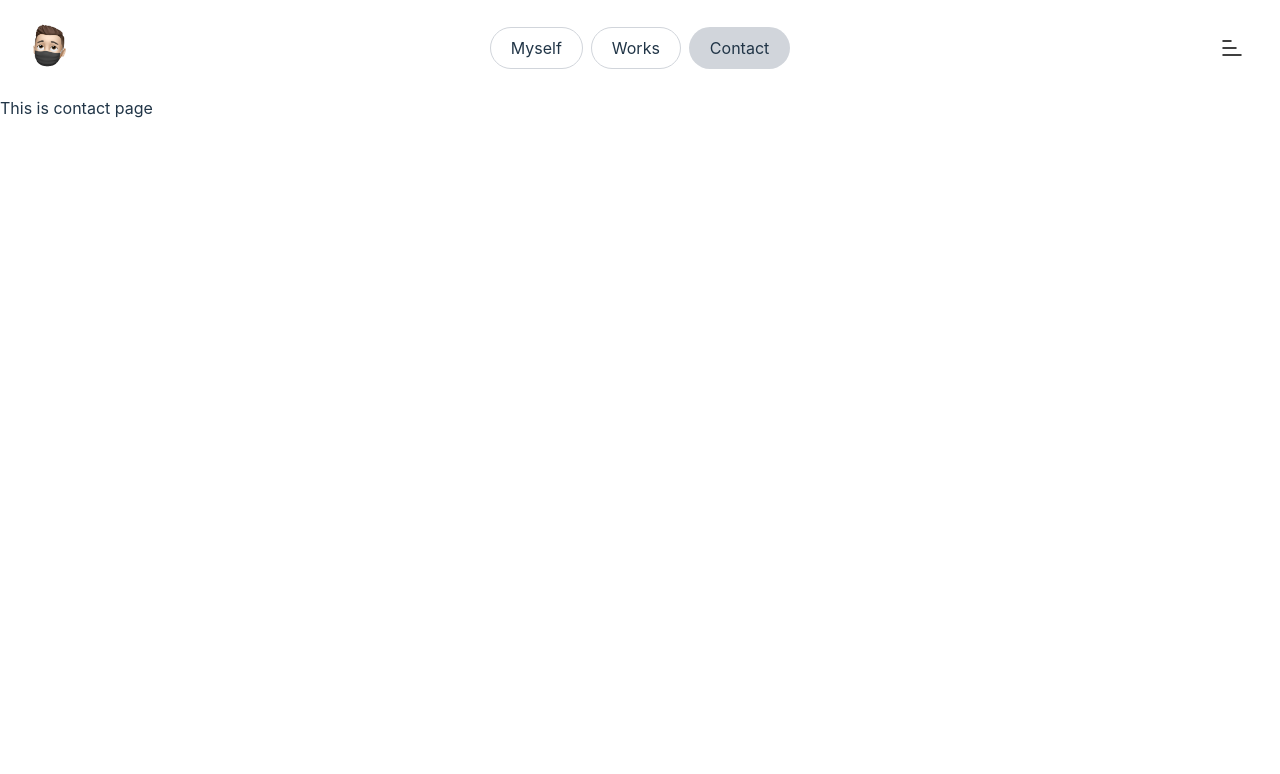
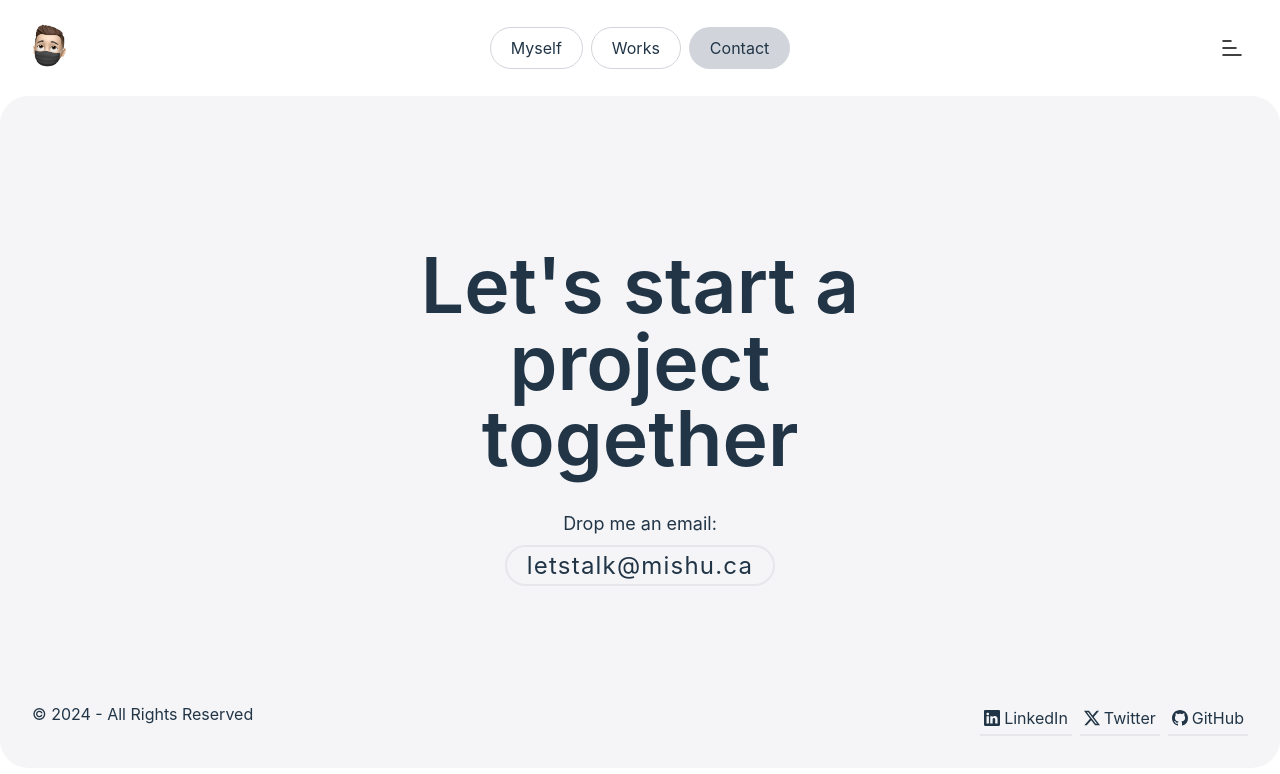
Before and after one commit to mishuTheScareCrow/mishu.ca, a React (Vite) app: page /contact in a window 1280 px wide. Shown: the top 774 px of the page. Built offline with nearby package versions, Linux system fonts and the light colour scheme.

Commit message:
Added contents in contact page

```diff
--- a/src/App.css
+++ b/src/App.css
@@ -379,7 +379,7 @@
   position: sticky;
   position: -webkit-sticky;
   top: 6rem;
-  border-radius: 2rem;
+  border-radius: 1.75rem;
   width: 100%;
   /* max-height: 80rem; */
   height: calc(100vh - 6rem);
@@ -391,7 +391,7 @@
 }
 
 .first .work-image-bg {
-  background-image: linear-gradient(109.6deg, rgba(102, 51, 153, 1) 11.2%, rgba(2, 0, 4, 1) 91.1%);
+  background-image: linear-gradient(106.9deg, rgba(100, 43, 115, 1) 60.9%, rgba(4, 0, 4, 1) 122.3%);
 }
 
 .second .work-image-bg {
@@ -399,9 +399,17 @@
 }
 
 .third .work-image-bg {
-  background-image: linear-gradient(108.7deg, rgba(221, 22, 224, 1) 11%, rgba(111, 22, 190, 1) 88.2%);
+  background-image: linear-gradient(83.2deg, rgba(150, 93, 233, 1) 10.8%, rgba(99, 88, 238, 1) 94.3%);
 }
 
 .fourth .work-image-bg {
-  background-image: linear-gradient(83.2deg, rgba(150, 93, 233, 1) 10.8%, rgba(99, 88, 238, 1) 94.3%);
+  background-image: linear-gradient(106.9deg, rgba(148, 14, 60, 1) 60.9%, rgba(3, 22, 27, 1) 122.3%);
 }
+
+/* Contact Page  */
+.contact-page {
+  height: calc(100vh - 8rem);
+  /* background-color: #d2d4da; */
+  background-color: #f5f5f7;
+  border-radius: 1.75rem;
+}
--- a/src/pages/ContactPage.jsx
+++ b/src/pages/ContactPage.jsx
@@ -1,3 +1,78 @@
+import { useState } from "react";
+import { Link } from "react-router-dom";
+const getCurrentYear = () => new Date().getFullYear();
+
 export default function ContactPage() {
-  return <div>This is contact page</div>;
+  const [currentYear, setCurrentYear] = useState(getCurrentYear());
+
+  return (
+    <div className="container mx-auto">
+      <div className="contact-page p-8 flex flex-col justify-between">
+        <div></div>
+        <div className="text-center mx-auto" style={{ maxWidth: "40vw" }}>
+          <h3 className="font-semibold leading-none" style={{ fontSize: "6vw" }}>
+            Let&apos;s start a project together
+          </h3>
+          <p className="mt-8 mb-3 text-lg">Drop me an email:</p>
+          <a href="mailto:letstalk@mishu.ca" className="text-2xl border-2 px-5 py-1 rounded-full tracking-wider">
+            letstalk@mishu.ca
+          </a>
+        </div>
+        <div className="flex justify-between">
+          <p>&copy; {currentYear} - All Rights Reserved</p>
+          <ul className="list-none flex">
+            <li className="me-1">
+              <Link
+                to="https://www.linkedin.com/in/mishuthescarecrow/"
+                target="_blank"
+                className="inline-flex items-center border-b-2 px-1 py-1"
+              >
+                <svg
+                  xmlns="http://www.w3.org/2000/svg"
+                  width="16"
+                  height="16"
+                  fill="currentColor"
+                  className="bi bi-linkedin inline-block me-1"
+                  viewBox="0 0 16 16"
+                >
+                  <path d="M0 1.146C0 .513.526 0 1.175 0h13.65C15.474 0 16 .513 16 1.146v13.708c0 .633-.526 1.146-1.175 1.146H1.175C.526 16 0 15.487 0 14.854zm4.943 12.248V6.169H2.542v7.225zm-1.2-8.212c.837 0 1.358-.554 1.358-1.248-.015-.709-.52-1.248-1.342-1.248S2.4 3.226 2.4 3.934c0 .694.521 1.248 1.327 1.248zm4.908 8.212V9.359c0-.216.016-.432.08-.586.173-.431.568-.878 1.232-.878.869 0 1.216.662 1.216 1.634v3.865h2.401V9.25c0-2.22-1.184-3.252-2.764-3.252-1.274 0-1.845.7-2.165 1.193v.025h-.016l.016-.025V6.169h-2.4c.03.678 0 7.225 0 7.225z" />
+                </svg>
+                LinkedIn
+              </Link>
+            </li>
+            <li className="mx-1">
+              <Link to="https://twitter.com/mishutsc" target="_blank" className="inline-flex items-center border-b-2 px-1 py-1">
+                <svg
+                  xmlns="http://www.w3.org/2000/svg"
+                  width="16"
+                  height="16"
+                  fill="currentColor"
+                  className="bi bi-twitter-x inline-block me-1"
+                  viewBox="0 0 16 16"
+                >
+                  <path d="M12.6.75h2.454l-5.36 6.142L16 15.25h-4.937l-3.867-5.07-4.425 5.07H.316l5.733-6.57L0 .75h5.063l3.495 4.633L12.601.75Zm-.86 13.028h1.36L4.323 2.145H2.865z" />
+                </svg>
+                Twitter
+              </Link>
+            </li>
+            <li className="ms-1">
+              <Link to="https://github.com/mishuTheScareCrow" target="_blank" className="inline-flex items-center border-b-2 px-1 py-1">
+                <svg
+                  xmlns="http://www.w3.org/2000/svg"
+                  width="16"
+                  height="16"
+                  fill="currentColor"
+                  className="bi bi-github inline-block me-1"
+                  viewBox="0 0 16 16"
+                >
+                  <path d="M8 0C3.58 0 0 3.58 0 8c0 3.54 2.29 6.53 5.47 7.59.4.07.55-.17.55-.38 0-.19-.01-.82-.01-1.49-2.01.37-2.53-.49-2.69-.94-.09-.23-.48-.94-.82-1.13-.28-.15-.68-.52-.01-.53.63-.01 1.08.58 1.23.82.72 1.21 1.87.87 2.33.66.07-.52.28-.87.51-1.07-1.78-.2-3.64-.89-3.64-3.95 0-.87.31-1.59.82-2.15-.08-.2-.36-1.02.08-2.12 0 0 .67-.21 2.2.82.64-.18 1.32-.27 2-.27s1.36.09 2 .27c1.53-1.04 2.2-.82 2.2-.82.44 1.1.16 1.92.08 2.12.51.56.82 1.27.82 2.15 0 3.07-1.87 3.75-3.65 3.95.29.25.54.73.54 1.48 0 1.07-.01 1.93-.01 2.2 0 .21.15.46.55.38A8.01 8.01 0 0 0 16 8c0-4.42-3.58-8-8-8" />
+                </svg>
+                GitHub
+              </Link>
+            </li>
+          </ul>
+        </div>
+      </div>
+    </div>
+  );
 }
```
